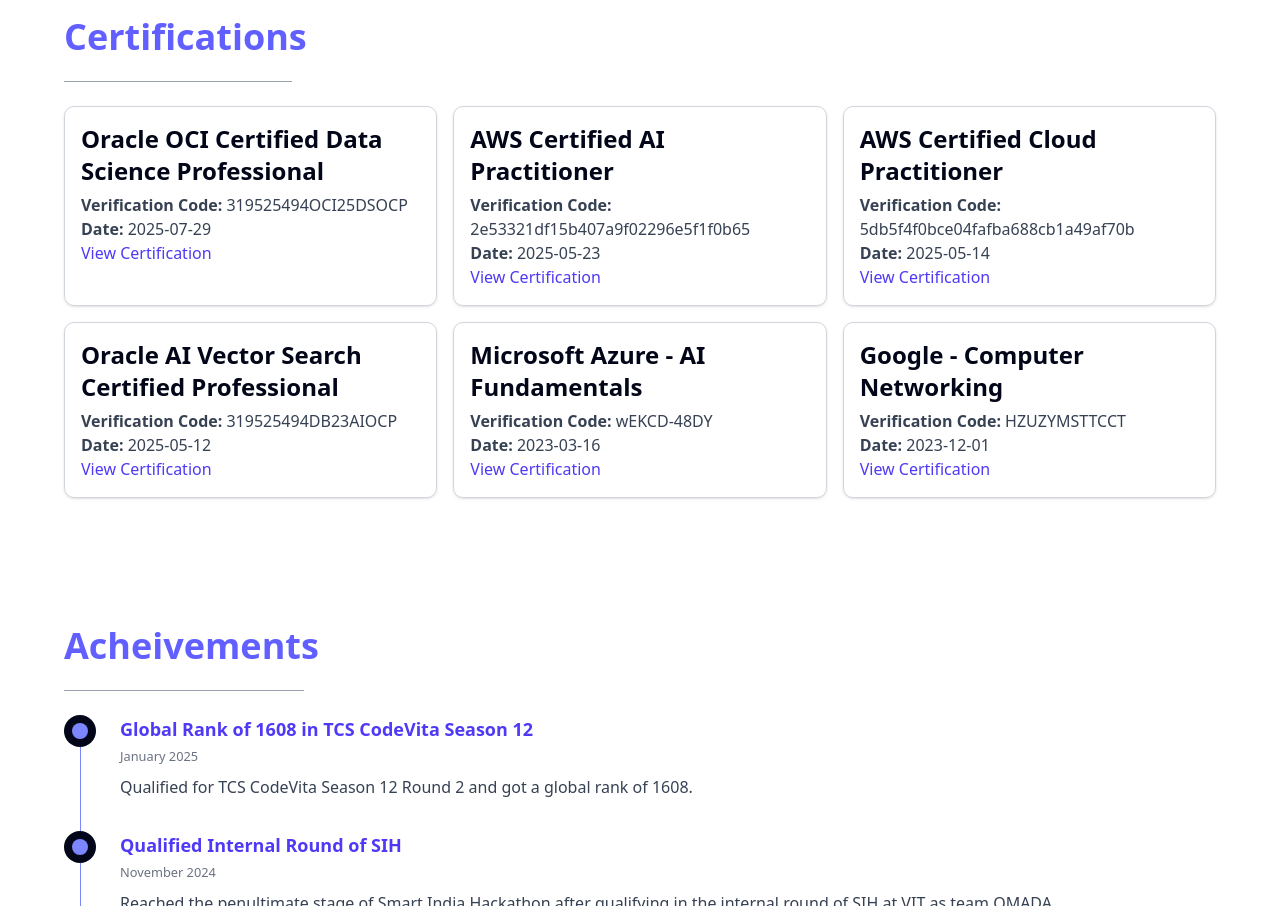
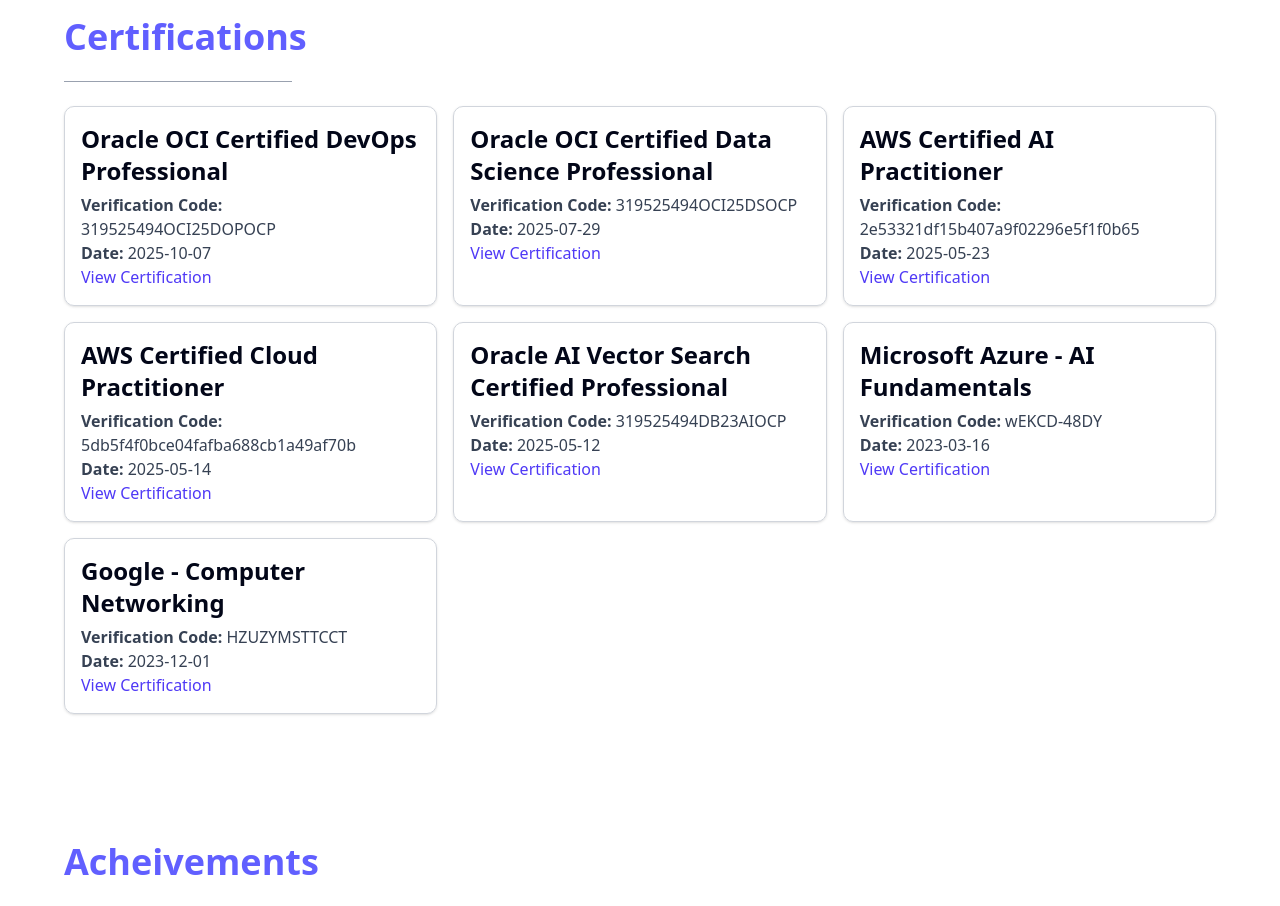
Before and after one commit to arghya2801/portfolio, a Next.js app: page / in a window 1280 px wide. Shown: the part 1260-2166 px from the top of the page. Built offline with nearby package versions, Linux system fonts and the light colour scheme.

Commit message:
Added Oracle Devops certification

```diff
--- a/src/components/CertificationsGrid.tsx
+++ b/src/components/CertificationsGrid.tsx
@@ -1,6 +1,12 @@
 import React from 'react';
 
 const certifications = [
+  {
+    name: 'Oracle OCI Certified DevOps Professional',
+    verificationCode: '319525494OCI25DOPOCP',
+    link: 'https://bit.ly/48T5nLt',
+    date: '2025-10-07'
+  },
   {
     name: 'Oracle OCI Certified Data Science Professional',
     verificationCode: '319525494OCI25DSOCP',
```
